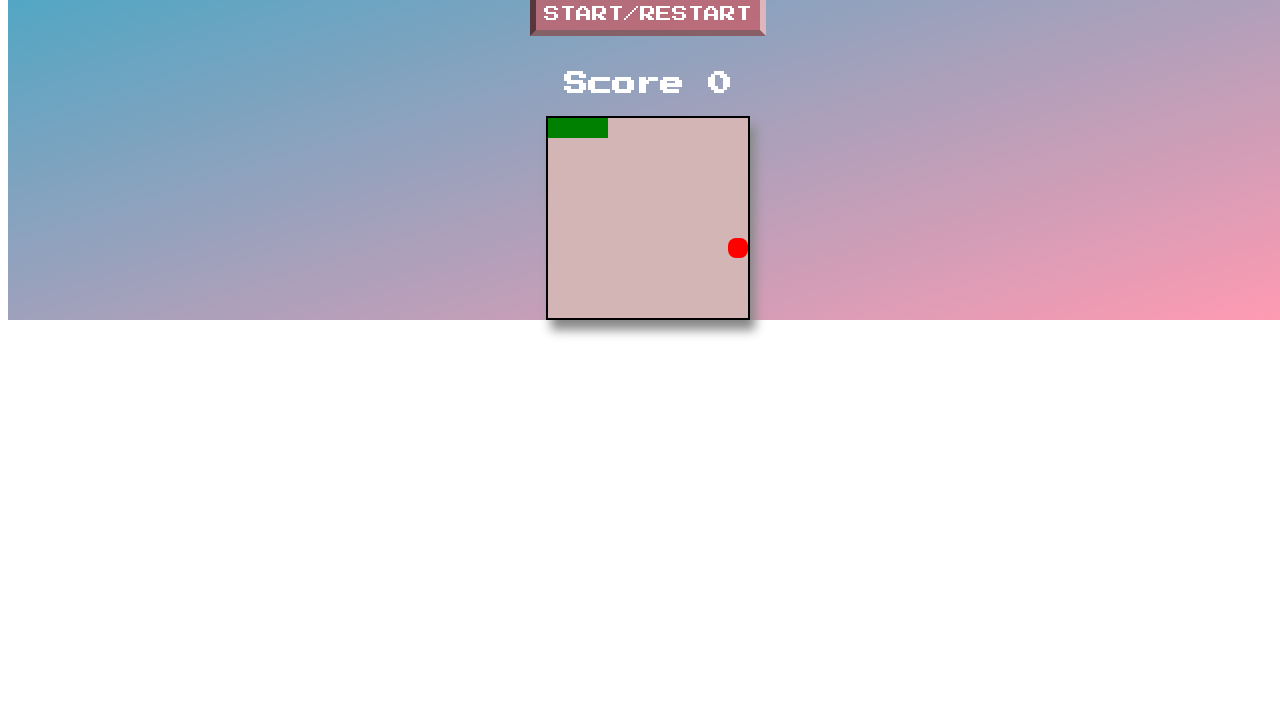
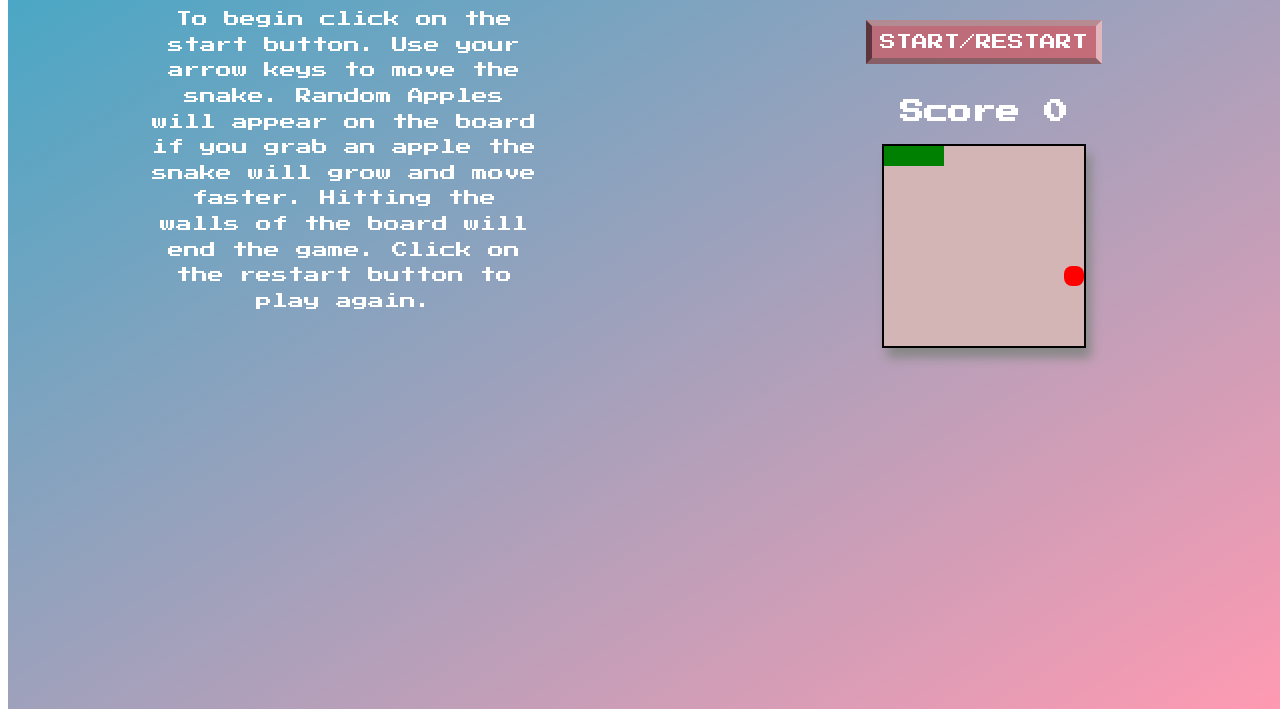
Before and after one commit to BradFabian/snamekgame, a plain HTML site: page index.html in a window 1280 px wide. Shown: the part 99-821 px from the top of the page. Drawn offline with Linux system fonts and the light colour scheme.

Commit message:
add3ed more styling

```diff
--- a/index.html
+++ b/index.html
@@ -12,10 +12,22 @@
   </head>
   <body>
     <main class="wrapper">
-      <h1>Snake Game</h1>
-      <button id="start">Start/Restart</button>
-      <h2>Score <span id="score">0</span></h2>
-      <div class="grid"></div>
+      <aside>
+        <h2>How To Play</h2>
+        <p>
+          To begin click on the start button. Use your arrow keys to move the
+          snake. Random Apples will appear on the board if you grab an apple the
+          snake will grow and move faster. Hitting the walls of the board will
+          end the game. Click on the restart button to play again.
+        </p>
+      </aside>
+      <div class="snakeGame">
+        <h1>Snake Game</h1>
+        <button id="start">Start/Restart</button>
+        <h2>Score <span id="score">0</span></h2>
+        <div class="grid"></div>
+      </div>
+
       <script src="index.js"></script>
     </main>
   </body>
--- a/style.css
+++ b/style.css
@@ -8,14 +8,23 @@ body {
 
 .wrapper {
   margin: 0 auto;
+  height: 100%;
   text-align: center;
-
+  display: flex;
+  justify-content: space-around;
   font-family: "Press Start 2P", sans-serif;
   color: white;
   text-shadow: rgba(255, 255, 255, 0.5);
   background-image: linear-gradient(to bottom right, #3fa8c6, #ff9ab2);
   background-repeat: no-repeat;
   background-size: cover;
+}
+
+aside {
+  flex-basis: 30%;
+  font-weight: 300;
+  line-height: 1.6;
+  margin-top: 20px;
 }
 
 button {
@@ -66,3 +75,6 @@ button:hover {
   border-radius: 40%;
   position: relative;
 }
+.snakeGame {
+  padding-top: 20px;
+}
```
Also changed, not shown: 1 other file.
